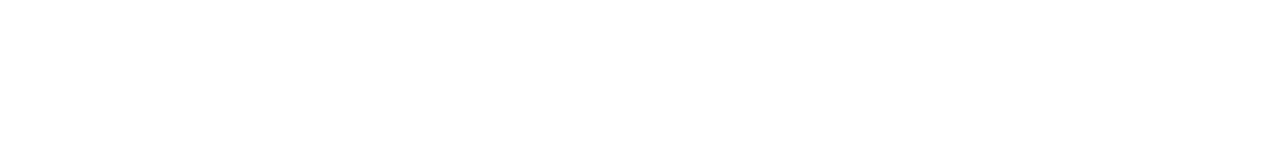
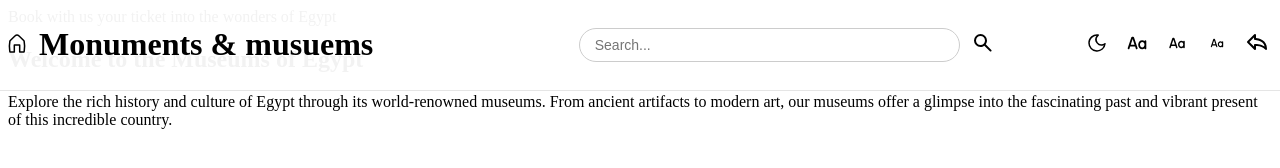
Before and after one commit to Ja-va-debug/egypt-tourism-website, a plain HTML site: page museums.html in a window 1280 px wide. Drawn offline with Linux system fonts and the light colour scheme.

Commit message:
Add museums.html and museumstyle.css;  create utility buttons/top toolbar

```diff
--- a/museums.html
+++ b/museums.html
@@ -0,0 +1,61 @@
+<!DOCTYPE html>
+<html lang="en">
+<head>
+    <meta charset="UTF-8">
+    <meta name="viewport" content="width=device-width, initial-scale=1.0">
+    <title>Document</title>
+    <link rel="stylesheet" href="museumstyle.css" type="text/css">
+</head>
+<body>
+    <div class="utility">
+        <div class="left">
+        <a href="homepage.html">
+            <svg xmlns="http://www.w3.org/2000/svg" class="icon" viewBox="0 0 24 24">
+                <path d="M13.558 5.534a2.25 2.25 0 0 0-3.116 0l-4.626 4.44a.75.75 0 0 0-.218.405a27.3 27.3 0 0 0-.121 9.15l.112.721h2.977v-6.211a.75.75 0 0 1 .75-.75h5.368a.75.75 0 0 1 .75.75v6.211h2.977l.112-.72a27.3 27.3 0 0 0-.12-9.151a.75.75 0 0 0-.219-.405zM9.404 4.452a3.75 3.75 0 0 1 5.192 0l4.627 4.44c.34.326.57.752.655 1.216a28.9 28.9 0 0 1 .127 9.653l-.18 1.157a.98.98 0 0 1-.972.832h-4.169a.75.75 0 0 1-.75-.75v-6.211h-3.868V21a.75.75 0 0 1-.75.75H5.147a.98.98 0 0 1-.972-.832l-.18-1.157a28.9 28.9 0 0 1 .127-9.653c.085-.464.315-.89.655-1.217z"/>
+            </svg>
+        </a>
+        <h1>Monuments & musuems</h1>
+        </div>
+     <div class="search">
+       <input type="text" class="searchbar" placeholder="Search...">
+        <button onclick="searchFunction()">
+                <svg xmlns="http://www.w3.org/2000/svg" class="icon" viewBox="0 0 24 24">
+                    <path d="M9.5 16q-2.725 0-4.612-1.888T3 9.5t1.888-4.612T9.5 3t4.613 1.888T16 9.5q0 1.1-.35 2.075T14.7 13.3l5.6 5.6q.275.275.275.7t-.275.7t-.7.275t-.7-.275l-5.6-5.6q-.75.6-1.725.95T9.5 16m0-2q1.875 0 3.188-1.312T14 9.5t-1.312-3.187T9.5 5T6.313 6.313T5 9.5t1.313 3.188T9.5 14"/>
+                </svg>
+        </button>
+        </div>
+       <div class "right">
+
+        <button onclick="darkmode()">
+            <svg xmlns="http://www.w3.org/2000/svg" class="icon" viewBox="0 0 24 24">
+                <path d="M11.486 4.768a7.25 7.25 0 1 0 7.399 9.51a6.25 6.25 0 0 1-7.398-9.51M3.25 12a8.75 8.75 0 0 1 10.074-8.65a.75.75 0 0 1 .336 1.342a4.75 4.75 0 1 0 5.83 7.499a.75.75 0 0 1 1.22.654A8.751 8.751 0 0 1 3.25 12"/>
+            </svg>
+        </button>
+        <button onclick="textlarge()">
+             <svg xmlns="http://www.w3.org/2000/svg" class="icon large" viewBox="0 0 24 24">
+                <path d="M8 6.75a.75.75 0 0 0-.711.513l-3 9a.75.75 0 0 0 1.423.474L6.29 15h4.169l.579 1.737a.75.75 0 0 0 1.423-.474l-3-9a.75.75 0 0 0-.712-.513zm1.96 6.75H6.79l1.585-4.753zm6.415-3.75a3.1 3.1 0 0 1 1.884.633a.75.75 0 0 1 1.491.117v6a.75.75 0 0 1-1.49.117a3.1 3.1 0 0 1-1.885.633C14.42 17.25 13 15.474 13 13.5s1.42-3.75 3.375-3.75M14.5 13.5c0-1.34.93-2.25 1.875-2.25s1.875.91 1.875 2.25s-.93 2.25-1.875 2.25c-.944 0-1.875-.91-1.875-2.25"/>
+            </svg>
+        </button>
+        <button onclick="textmedium()">
+             <svg xmlns="http://www.w3.org/2000/svg" class="icon" viewBox="0 0 24 24">
+                <path d="M8 6.75a.75.75 0 0 0-.711.513l-3 9a.75.75 0 0 0 1.423.474L6.29 15h4.169l.579 1.737a.75.75 0 0 0 1.423-.474l-3-9a.75.75 0 0 0-.712-.513zm1.96 6.75H6.79l1.585-4.753zm6.415-3.75a3.1 3.1 0 0 1 1.884.633a.75.75 0 0 1 1.491.117v6a.75.75 0 0 1-1.49.117a3.1 3.1 0 0 1-1.885.633C14.42 17.25 13 15.474 13 13.5s1.42-3.75 3.375-3.75M14.5 13.5c0-1.34.93-2.25 1.875-2.25s1.875.91 1.875 2.25s-.93 2.25-1.875 2.25c-.944 0-1.875-.91-1.875-2.25"/>
+            </svg>
+        </button>
+        <button onclick="textsmall()">
+            <svg xmlns="http://www.w3.org/2000/svg" class="icon small" viewBox="0 0 24 24">
+                <path d="M8 6.75a.75.75 0 0 0-.711.513l-3 9a.75.75 0 0 0 1.423.474L6.29 15h4.169l.579 1.737a.75.75 0 0 0 1.423-.474l-3-9a.75.75 0 0 0-.712-.513zm1.96 6.75H6.79l1.585-4.753zm6.415-3.75a3.1 3.1 0 0 1 1.884.633a.75.75 0 0 1 1.491.117v6a.75.75 0 0 1-1.49.117a3.1 3.1 0 0 1-1.885.633C14.42 17.25 13 15.474 13 13.5s1.42-3.75 3.375-3.75M14.5 13.5c0-1.34.93-2.25 1.875-2.25s1.875.91 1.875 2.25s-.93 2.25-1.875 2.25c-.944 0-1.875-.91-1.875-2.25"/>
+            </svg>
+        </button>
+        <button onclick="share()">
+              <svg xmlns="http://www.w3.org/2000/svg" class="icon" viewBox="0 0 24 24">
+                <path d="M11 7.05V4a1 1 0 0 0-1-1a1 1 0 0 0-.7.29l-7 7a1 1 0 0 0 0 1.42l7 7A1 1 0 0 0 11 18v-3.1h.85a10.89 10.89 0 0 1 8.36 3.72a1 1 0 0 0 1.11.35A1 1 0 0 0 22 18c0-9.12-8.08-10.68-11-10.95m.85 5.83a15 15 0 0 0-2 .13A1 1 0 0 0 9 14v1.59L4.42 11L9 6.41V8a1 1 0 0 0 1 1c.91 0 8.11.2 9.67 6.43a13.07 13.07 0 0 0-7.82-2.55"/>
+            </svg>
+        </button>
+        </div>
+       </div>
+    </div>
+    <div class="content">
+        Book with us your ticket into the wonders of Egypt <h2>Welcome to the Museums of Egypt</h2>
+        <p>Explore the rich history and culture of Egypt through its world-renowned museums. From ancient artifacts to modern art, our museums offer a glimpse into the fascinating past and vibrant present of this incredible country.</p>
+</body>
+</html>
--- /dev/null
+++ b/museumstyle.css
@@ -0,0 +1,75 @@
+.utility {
+ position: fixed;
+    top: 0;
+    left: 0;
+    right: 0;
+    display: flex;
+    align-items: center;
+    justify-content: space-between;
+    gap: 15px;
+    padding: 5px;
+    background-color: rgba(255, 255, 255, 0.95);
+    border-bottom: 1px solid rgba(0, 0, 0, 0.1);
+    z-index: 1000;
+    transition: background-color 0.3s ease;
+    flex-wrap: wrap }
+.icon{
+    fill: rgb(0, 0, 0);
+    fill-rule: evenodd;
+    clip-rule: evenodd;
+    width: 24px;
+    height: 24px;
+}
+.small.icon{
+transform: scale(0.8);
+}
+.large.icon{
+transform: scale(1.2);
+}
+button{
+    background-color: transparent;
+    border: none;
+    cursor: pointer;
+    border-radius: 5px;
+}
+.right{
+    display: flex;
+    gap: 10px;
+    align-items: center;
+}
+.left{
+    display: flex;
+    gap: 10px;
+    align-items: center;
+}
+.searchbar{
+    width: 100%;
+    max-width: 400px;
+    padding: 8px 15px;
+    border: 1px solid #ccc;
+    border-radius: 20px;
+    font-size: 14px;
+    outline: none;
+    transition: border-color 0.3s ease;
+
+
+}
+.searchbar:focus {
+    border-color: #888;
+    transform: scale(1.05);
+    transition-duration:3s;
+}
+.search{
+    display: flex;
+    align-items: center;
+    gap: 5px;
+    width: 200px;
+    flex: 1;
+    float: left;
+    margin-left: 15%;
+    margin-right: 5%;
+}
+.icon:hover{
+    transform: scale(1.5);
+    transition-duration: .5s;
+}
```
Also changed, not shown: homepage.html (line endings or trailing spaces).
